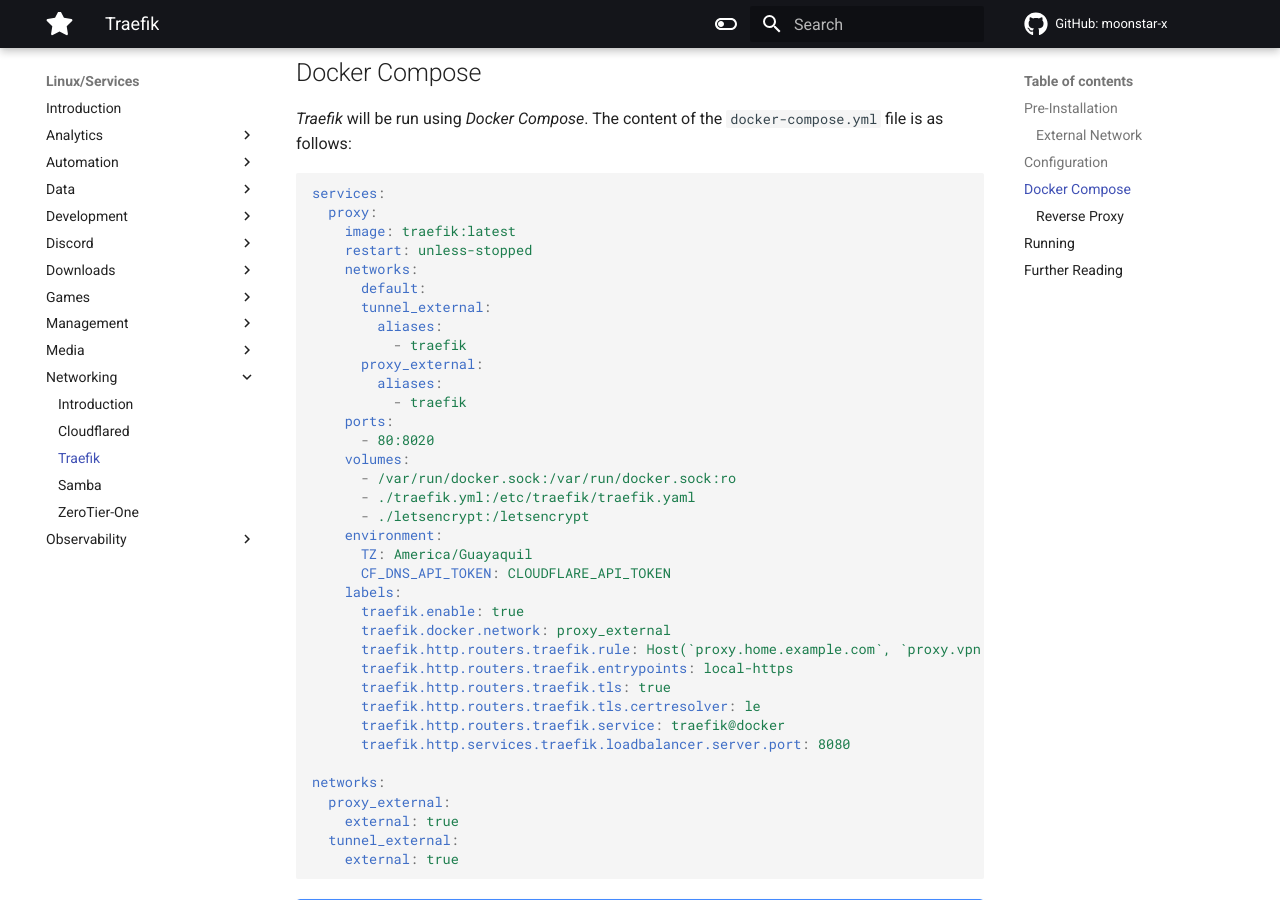
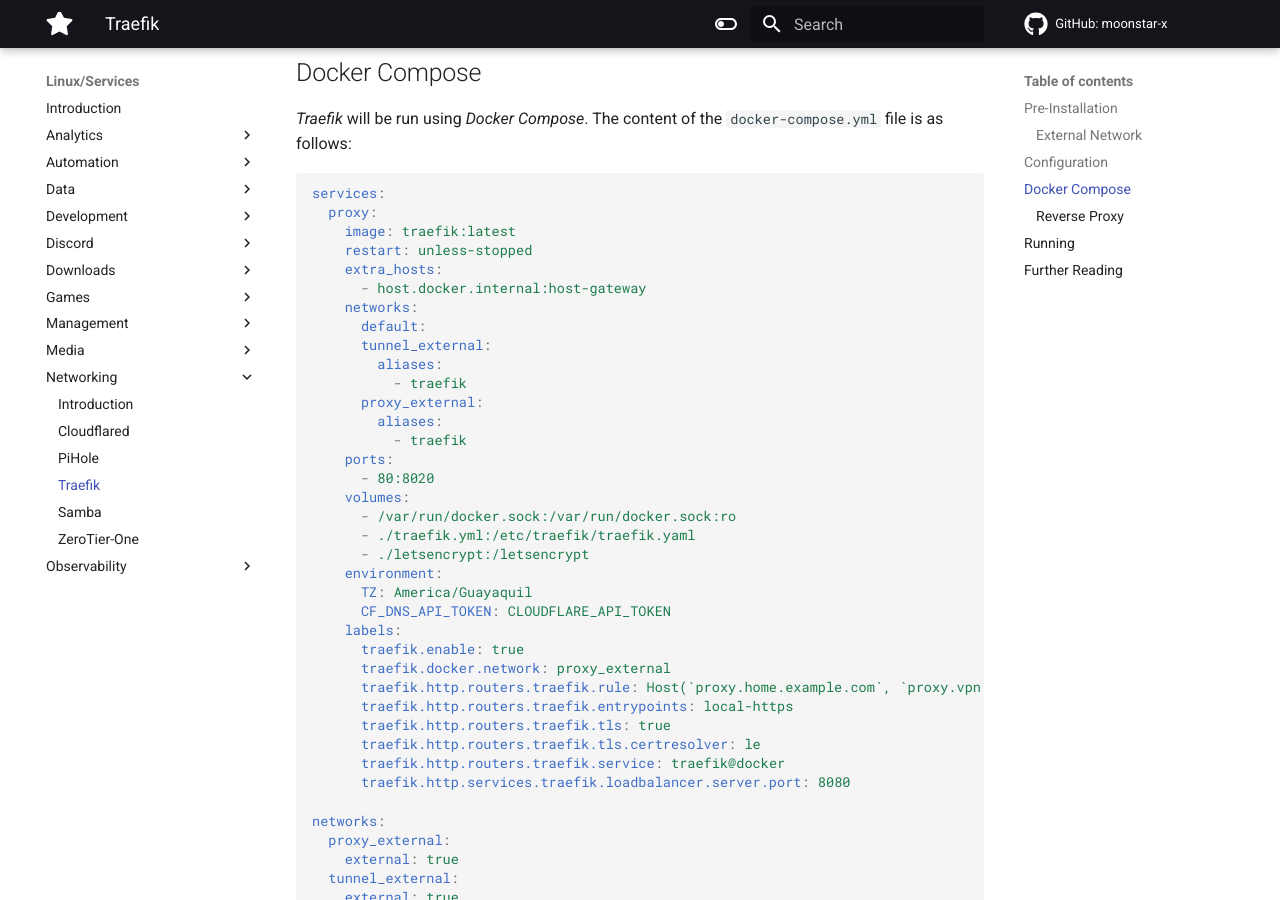
Before and after one commit to moonstar-x/server-setup, an MkDocs documentation site: the page built from docs/linux/services/networking/traefik.md, in a window 1280 px wide and 900 px high, scrolled down 1821 px. Built offline with MkDocs 1.6.1 and Material for MkDocs 9.7.7, drawn with Linux system fonts in a browser that asks for light colours.

Commit message:
Updated content.

```diff
--- a/docs/linux/services/networking/traefik.md
+++ b/docs/linux/services/networking/traefik.md
@@ -79,6 +79,8 @@ services:
   proxy:
     image: traefik:latest
     restart: unless-stopped
+    extra_hosts:
+      - host.docker.internal:host-gateway
     networks:
       default:
       tunnel_external:
--- a/mkdocs.yml
+++ b/mkdocs.yml
@@ -164,6 +164,7 @@ nav:
     - Networking:
       - Introduction: linux/services/networking/index.md
       - Cloudflared: linux/services/networking/cloudflared.md
+      - PiHole: linux/services/networking/pihole.md
       - Traefik: linux/services/networking/traefik.md
       - Samba: linux/services/networking/samba.md
       - ZeroTier-One: linux/services/networking/zerotier.md
```
Also changed, not shown: docs/linux/services/media/plex.md (+0 -1 lines).
